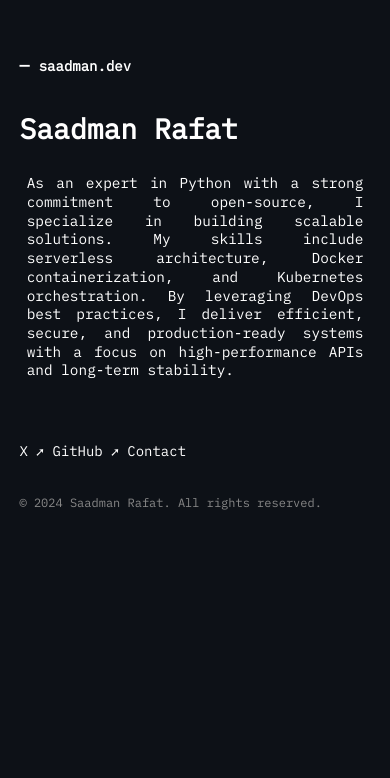
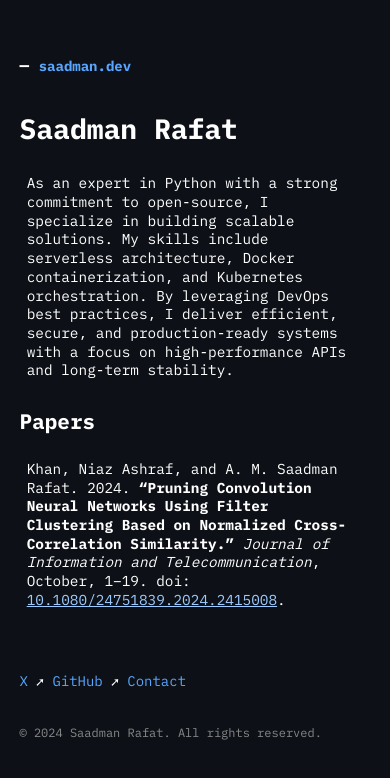
Before and after one commit to saadmanrafat/saadmanrafat.github.io, a plain HTML site: page index.html in a window 390 px wide. Drawn offline with Linux system fonts and the light colour scheme.

Commit message:
added papers

```diff
--- a/index.html
+++ b/index.html
@@ -3,61 +3,182 @@
 
 <head>
     <meta charset="UTF-8">
-    <title>Saadman Rafat - Software Engineer</title>
-    <meta name="description" content="Official website of Saadman Rafat, an expert Python developer specializing in scalable solutions, serverless architecture, Docker, and Kubernetes.">
-    <meta name="keywords" content="Saadman Rafat, Python Developer, Software Engineer, Serverless Architecture, DevOps, Docker, Kubernetes">
+    <title>Saadman Rafat - Software Engineer, Python Developer, DevOps Expert | A. M. Saadman Rafat</title>
+    <meta name="description" content="Official website of A. M. Saadman Rafat, an expert Python developer specializing in scalable solutions, serverless architecture, Docker, Kubernetes, and AI. Find out more about Saadman Rafat's expertise, research papers, and projects.">
+    <meta name="keywords" content="Saadman Rafat, Python Developer, Software Engineer, Serverless Architecture, DevOps, Docker, Kubernetes, AI, CNNs, A. M. Saadman Rafat, saadmanrafat, saadman rafat">
     <meta name="author" content="Saadman Rafat">
     <meta name="robots" content="index, follow">
     <meta name="viewport" content="width=device-width, initial-scale=1.0">
     <meta property="og:title" content="Saadman Rafat - Software Engineer">
-    <meta property="og:description" content="Discover the work and expertise of Saadman Rafat in Python development, open-source contributions, and scalable system design.">
+    <meta property="og:description" content="Discover the work and expertise of A. M. Saadman Rafat in Python development, open-source contributions, scalable system design, and AI research.">
     <meta property="og:url" content="https://saadman.dev">
     <meta property="og:type" content="website">
     <meta property="og:image" content="https://avatars.githubusercontent.com/u/13638758?s=400&u=2b3265acd3fa799a558f8b95d147053cbf4e7767&v=4.png">
     <meta name="twitter:title" content="Saadman Rafat - Software Engineer">
-    <meta name="twitter:description" content="Official website of Saadman Rafat, specializing in Python, serverless architecture, and scalable solutions.">
+    <meta name="twitter:description" content="Explore the official website of A. M. Saadman Rafat, specializing in Python, serverless architecture, and AI research.">
     <meta name="twitter:image" content="https://avatars.githubusercontent.com/u/13638758?s=400&u=2b3265acd3fa799a558f8b95d147053cbf4e7767&v=4.png">
     <link rel="canonical" href="https://saadman.dev">
 
     <!-- Favicon -->
-    <link rel="preload" href="https://avatars.githubusercontent.com/u/13638758?s=400&u=2b3265acd3fa799a558f8b95d147053cbf4e7767&v=4.png" as="image">
+    <link rel="icon" href="https://avatars.githubusercontent.com/u/13638758?s=400&u=2b3265acd3fa799a558f8b95d147053cbf4e7767&v=4" type="image/png">
 
     <!-- Font -->
-    <link rel="preload" href="https://fonts.googleapis.com/css2?family=IBM+Plex+Mono&display=swap" as="style" onload="this.rel='stylesheet'">
-    <noscript><link href="https://fonts.googleapis.com/css2?family=IBM+Plex+Mono&display=swap" rel="stylesheet"></noscript>
-
-
-    <!-- Structured Data for SEO -->
-    <script type="application/ld+json">
-        {
-            "@context": "http://schema.org",
-            "@type": "Person",
-            "name": "Saadman Rafat",
-            "url": "https://saadman.dev",
-            "sameAs": [
-                "https://x.com/saadmanrafat_",
-                "https://github.com/saadmanrafat",
-                "mailto:saadmanhere@gmail.com"
-            ],
-            "jobTitle": "Software Engineer",
-            "worksFor": {
-                "@type": "Organization",
-                "name": "Daphne Solutions"
-            },
-            "knowsAbout": ["Python", "DevOps", "Serverless Architecture", "Docker", "Kubernetes"]
-        }
-    </script>
+    <link rel="preload" href="https://fonts.googleapis.com/css2?family=IBM+Plex+Mono:wght@400;700&display=swap" as="style" onload="this.rel='stylesheet'">
+    <noscript><link href="https://fonts.googleapis.com/css2?family=IBM+Plex+Mono:wght@400;700&display=swap" rel="stylesheet"></noscript>
 
     <!-- Styles -->
     <style>
-        body{margin:0;background-color:#0d1117;color:#fff;font-family:'IBM Plex Mono',monospace;font-size:16px;display:flex;flex-direction:column;align-items:center}.container{width:40%;max-width:800px;padding:0 20px;margin-top:40px}.navbar,.footer{width:100%}.navbar{padding:20px 0;font-size:20px;font-weight:bold}.navbar a{color:#fff;text-decoration:none;position:relative}.navbar a::after{content:'';position:absolute;width:0;height:2px;background-color:#fff;left:0;bottom:-3px;transition:width .3s ease}.navbar a:hover::after{width:100%}.content{width:100%;margin-top:20px}.content p{max-width:600px;line-height:1.5;text-align:justify;font-size:1rem;padding:.5em}.footer{padding:20px 0;font-size:14px;margin-top:40px;text-align:left}.footer a{color:#fff;text-decoration:none;font-size:14px;position:relative}.footer a::after{content:'';position:absolute;width:0;height:2px;background-color:#fff;left:0;bottom:-3px;transition:width .3s ease}.footer a:hover::after{width:100%}.footer a:hover{color:#fff}h1{margin-bottom:20px;font-size:42px;text-align:left}@media (max-width:800px){.container{width:80%}h1{font-size:36px}.content p{font-size:.9rem;line-height:1.3}}@media (max-width:600px){body{font-size:14px}.navbar{font-size:16px;padding:15px 0}.navbar a{font-size:14px}.footer{font-size:12px;padding:15px 0}h1{font-size:28px}.content p{font-size:.9rem;line-height:1.3}.container{width:90%}}.copyright{font-size:12px;margin-top:20px;color:#888;text-align:left}
+        body {
+            margin: 0;
+            background-color: #0d1117;
+            color: #fff;
+            font-family: 'IBM Plex Mono', monospace;
+            font-size: 16px;
+            display: flex;
+            flex-direction: column;
+            align-items: center;
+            text-align: left;
+        }
+        .container {
+            width: 40%;
+            max-width: 800px;
+            padding: 0 20px;
+            margin-top: 40px;
+        }
+        .navbar, .footer {
+            width: 100%;
+            position: sticky;
+            top: 0;
+            background-color: #0d1117;
+            z-index: 10;
+        }
+        .navbar {
+            padding: 20px 0;
+            font-size: 20px;
+            font-weight: bold;
+        }
+        .navbar a {
+            color: #58a6ff;
+            text-decoration: none;
+            position: relative;
+        }
+        .navbar a::after {
+            content: '';
+            position: absolute;
+            width: 0;
+            height: 2px;
+            background-color: #58a6ff;
+            left: 0;
+            bottom: -3px;
+            transition: width .3s ease;
+        }
+        .navbar a:hover::after {
+            width: 100%;
+        }
+        .content {
+            width: 100%;
+            margin-top: 20px;
+        }
+        .content p {
+            max-width: 600px;
+            line-height: 1.5;
+            font-size: 1rem;
+            padding: .5em;
+            text-align: left;
+        }
+        .footer {
+            padding: 20px 0;
+            font-size: 14px;
+            margin-top: 40px;
+            text-align: left;
+        }
+        .footer a {
+            color: #58a6ff;
+            text-decoration: none;
+            font-size: 14px;
+            position: relative;
+        }
+        .footer a::after {
+            content: '';
+            position: absolute;
+            width: 0;
+            height: 2px;
+            background-color: #58a6ff;
+            left: 0;
+            bottom: -3px;
+            transition: width .3s ease;
+        }
+        .footer a:hover::after {
+            width: 100%;
+        }
+        h1 {
+            margin-bottom: 20px;
+            font-size: 42px;
+            text-align: left;
+        }
+        @media (max-width: 800px) {
+            .container {
+                width: 80%;
+            }
+            h1 {
+                font-size: 36px;
+            }
+            .content p {
+                font-size: .9rem;
+                line-height: 1.3;
+            }
+        }
+        @media (max-width: 600px) {
+            body {
+                font-size: 14px;
+            }
+            .navbar {
+                font-size: 16px;
+                padding: 15px 0;
+            }
+            .navbar a {
+                font-size: 14px;
+            }
+            .footer {
+                font-size: 12px;
+                padding: 15px 0;
+            }
+            h1 {
+                font-size: 28px;
+            }
+            .content p {
+                font-size: .9rem;
+                line-height: 1.3;
+            }
+            .container {
+                width: 90%;
+            }
+        }
+        .copyright {
+            font-size: 12px;
+            margin-top: 20px;
+            color: #888;
+            text-align: left;
+        }
+        .btn-primary {
+            background-color: #58a6ff;
+            color: #fff;
+            padding: 10px 20px;
+            text-decoration: none;
+            font-weight: bold;
+            border-radius: 5px;
+            transition: background-color .3s ease;
+        }
+        .btn-primary:hover {
+            background-color: #1f6feb;
+        }
+        .bold-text {
+            font-weight: 700;
+        }
+        .publication-link {
+            color: #9ecbff;
+        }
     </style>
-
-
-    <!-- Minified JS -->
-    <script async>
-        /* Your JavaScript code goes here, minified */
-    </script>
 </head>
 
 <body>
@@ -71,6 +192,15 @@
                 As an expert in Python with a strong commitment to open-source, I specialize in building scalable solutions. My skills include serverless architecture, Docker containerization, and Kubernetes orchestration. By leveraging DevOps best practices, I deliver efficient, secure, and production-ready systems with a focus on high-performance APIs and long-term stability.
             </p>
         </div>
+
+        <!-- Papers Section -->
+        <div class="content">
+            <h2>Papers</h2>
+            <p>
+                Khan, Niaz Ashraf, and A. M. Saadman Rafat. 2024. <span class="bold-text">“Pruning Convolution Neural Networks Using Filter Clustering Based on Normalized Cross-Correlation Similarity.”</span> <em>Journal of Information and Telecommunication</em>, October, 1–19. doi: <a href="https://doi.org/10.1080/24751839.2024.2415008" target="_blank" class="publication-link">10.1080/24751839.2024.2415008</a>.
+            </p>
+        </div>
+
         <div class="footer">
             <a href="https://x.com/saadmanrafat_" target="_blank" rel="noopener noreferrer">X</a>
             <span class="link-symbol">➚</span>
```
